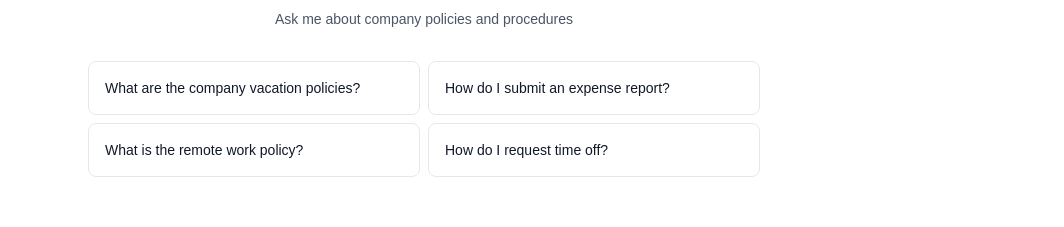
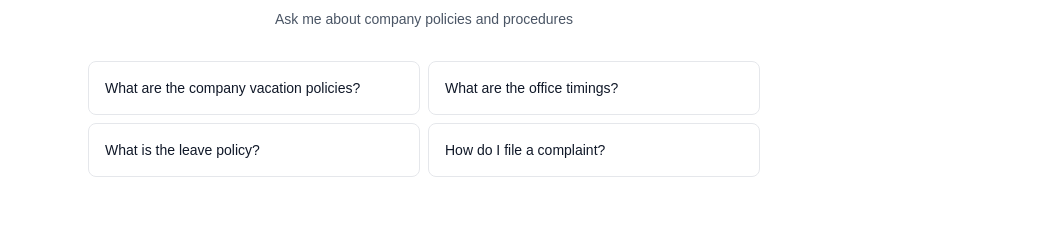
Before and after one commit to 1faadi/symptra, a Next.js app: page / in a window 1280 px wide. Shown: the part 305-532 px from the top of the page, without its empty margins (216-1280 px from the left). Built offline with nearby package versions, Linux system fonts and the light colour scheme.

Commit message:
Prompts Changed

```diff
--- a/app/page.tsx
+++ b/app/page.tsx
@@ -253,9 +253,9 @@ export default function ChatPage() {
 
   const policyPrompts = [
     'What are the company vacation policies?',
-    'How do I submit an expense report?',
-    'What is the remote work policy?',
-    'How do I request time off?'
+    'What are the office timings?',
+    'What is the leave policy?',
+    'How do I file a complaint?',
   ];
 
   if (!mounted) return null;
```
Lines whose indentation alone changed are shown as unchanged.
